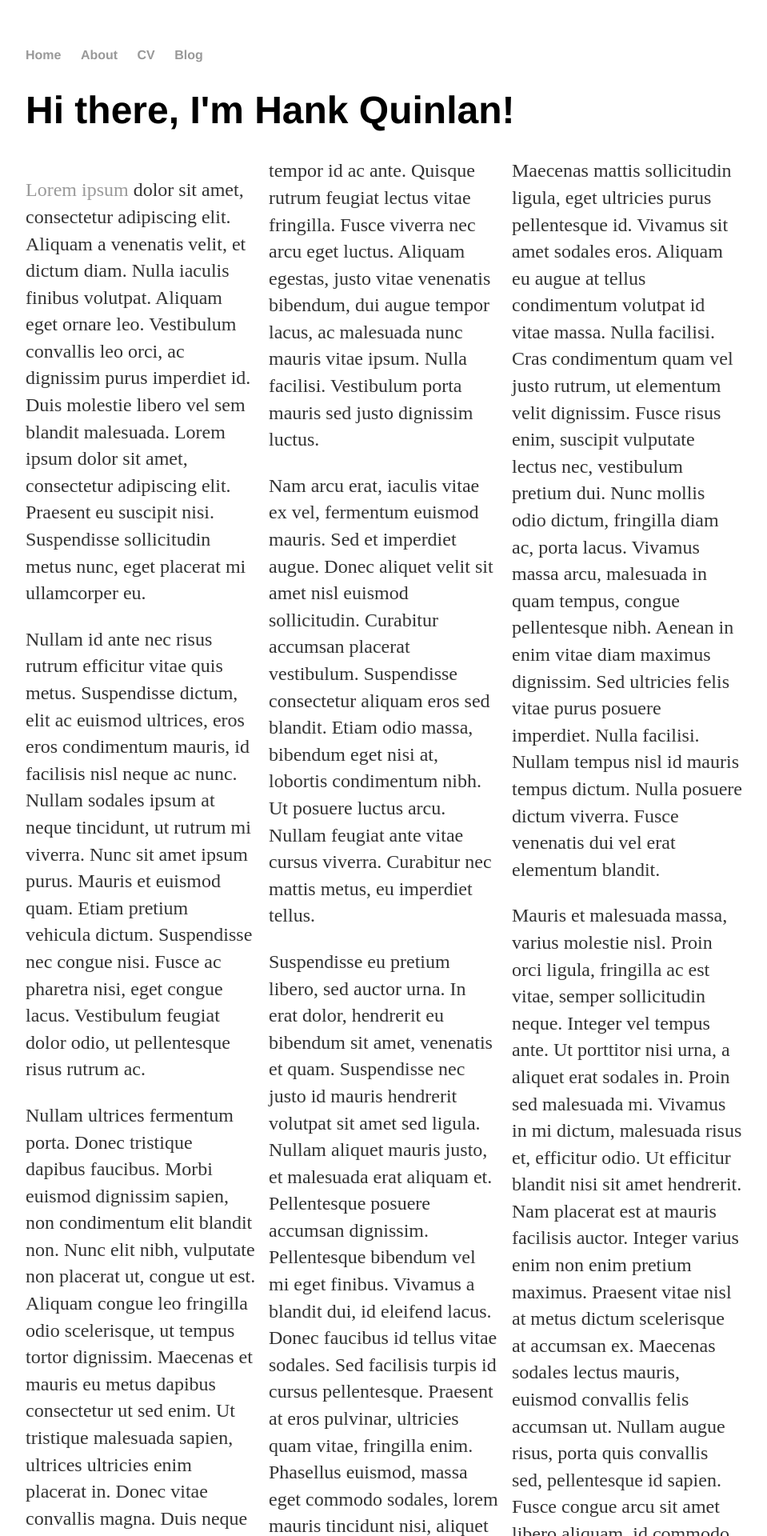
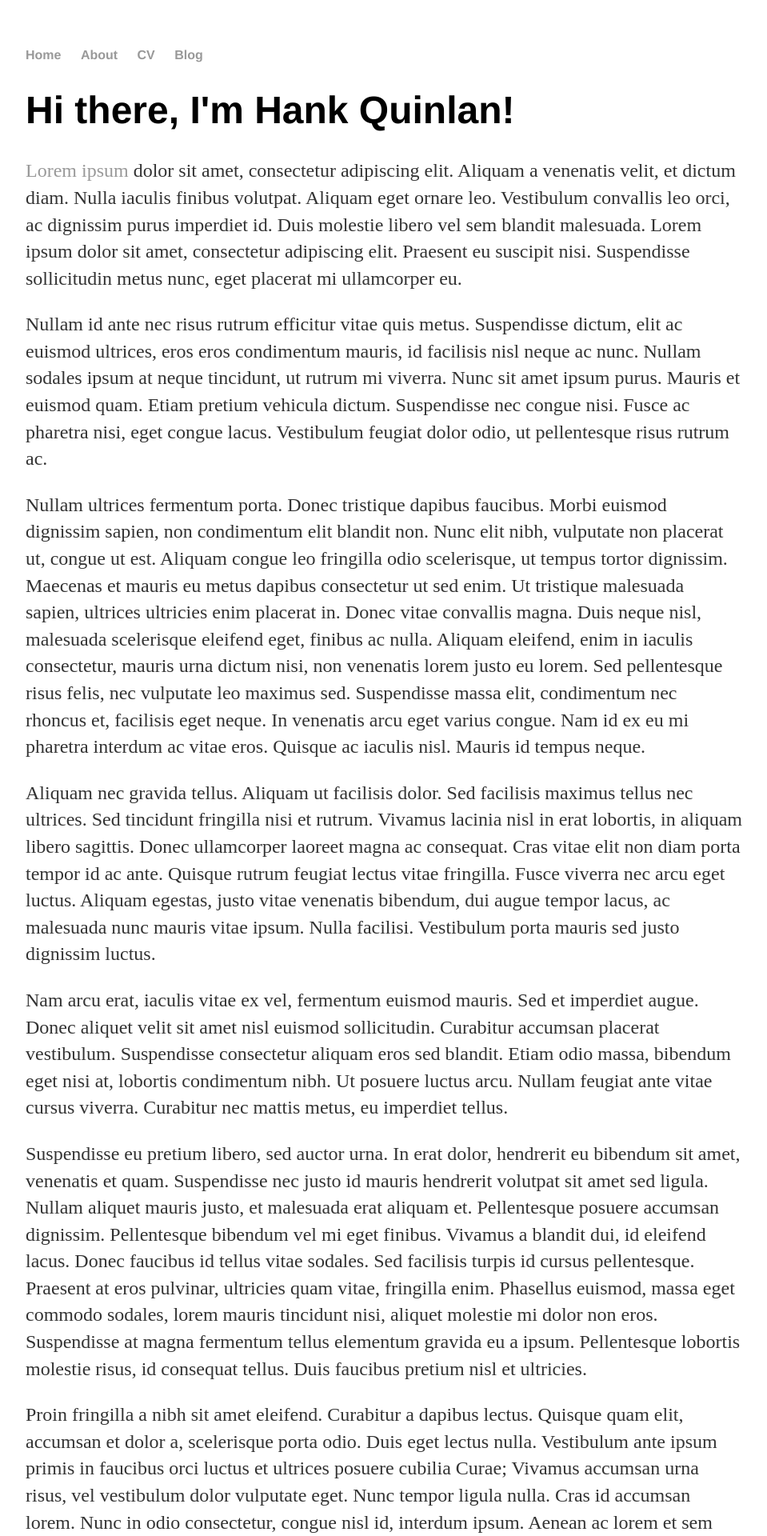
Before and after one commit to Abrinael/abrinael.github.io, a Jekyll site: the page built from index.html, in a window 1280 px wide. Shown: the top 1920 px of the page at 80% size, without its empty margins (160-1119 px from the left). Built offline with Jekyll 4.4.1, drawn with Linux system fonts in a browser that asks for light colours.

Commit message:
Update main.css

```diff
--- a/css/main.css
+++ b/css/main.css
@@ -3,7 +3,7 @@ body {
     width: 70%;
 }
 
-article{
+article .columnText {
   -webkit-column-count: 3;
      -moz-column-count: 3;
           column-count: 3;
```
